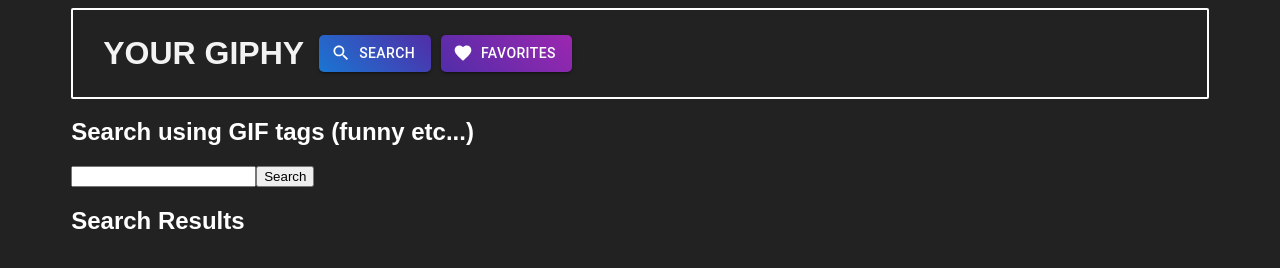
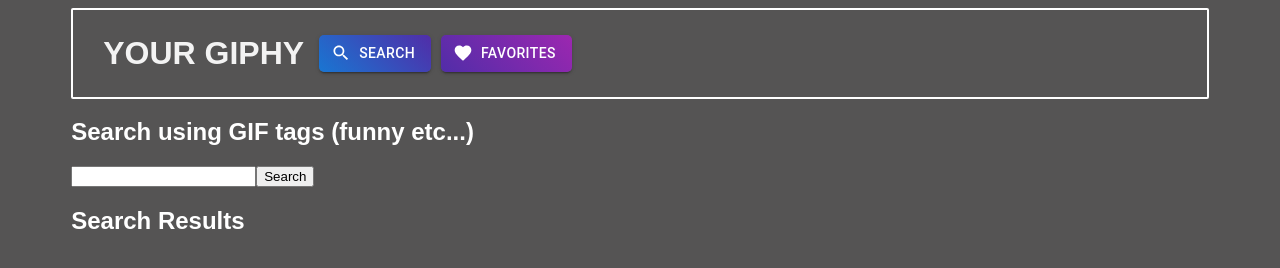
Before and after one commit to mnpkoerner/group-giphy-saga-project, a React app: page /#/search in a window 1280 px wide. Built offline with nearby package versions, Linux system fonts and the light colour scheme.

Commit message:
background slightly changed

```diff
--- a/src/components/App/App.css
+++ b/src/components/App/App.css
@@ -1,5 +1,5 @@
 body {
-    background-color: rgb(34, 34, 34);
+    background-color: rgb(85, 84, 84);
     font-family: Arial, Helvetica, sans-serif;
 }
 
```
